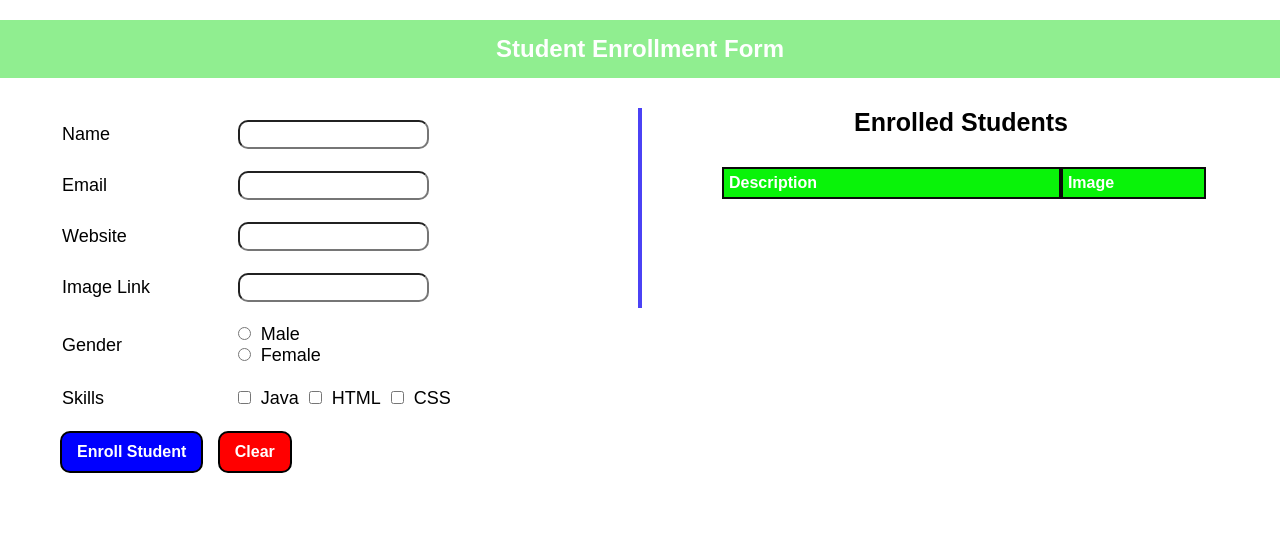
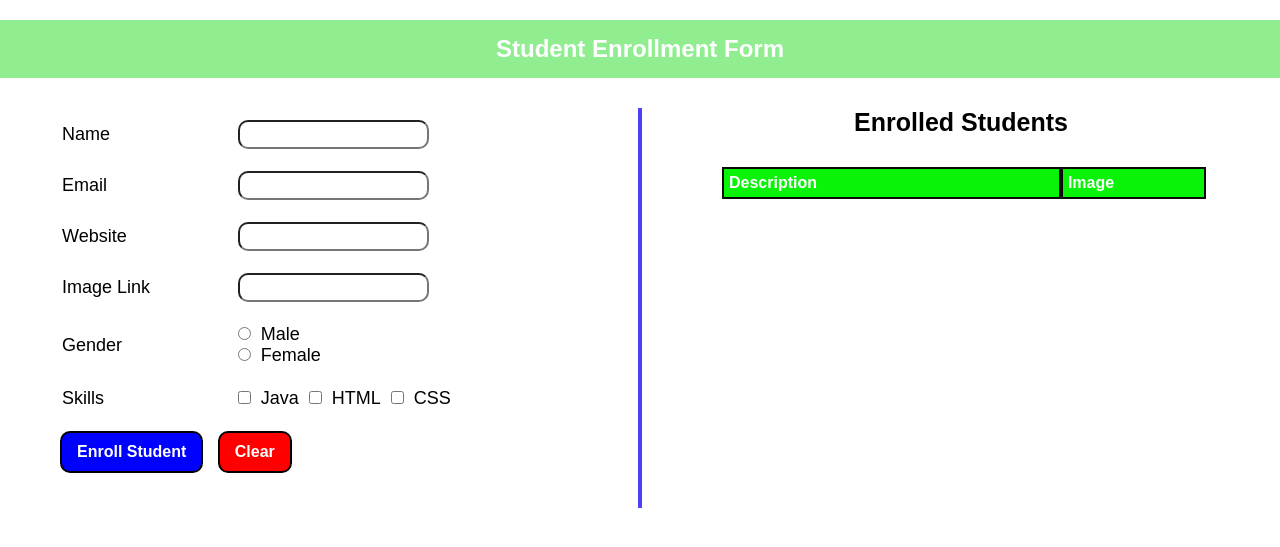
Before and after one commit to ali123123-alt/LGMVIP-Web, a PHP site: page /Registration-form.html in a window 1280 px wide. Shown: the top 547 px of the page. Run offline with PHP 8.4, Linux system fonts and the light colour scheme; lists and menus that the app fills with data are empty.

Commit message:
Update Registration-form.css

```diff
--- a/Registration-form/Registration-form.css
+++ b/Registration-form/Registration-form.css
@@ -61,7 +61,7 @@ button{
 .verticalline{
     border-left: 4px solid #4b42f5;
     margin-top: 30px;
-    height: 200px;
+    height: 400px;
 }
 #box2 h3{
     text-align: center;
```
